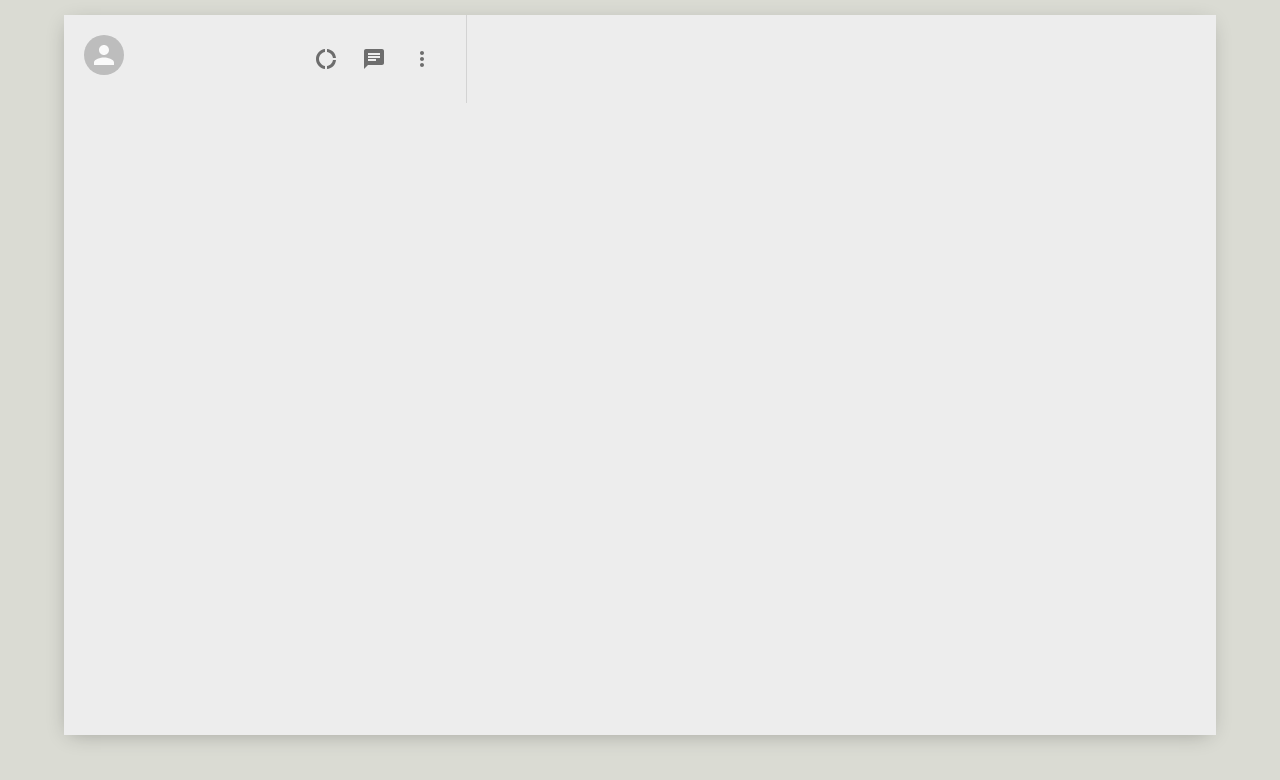
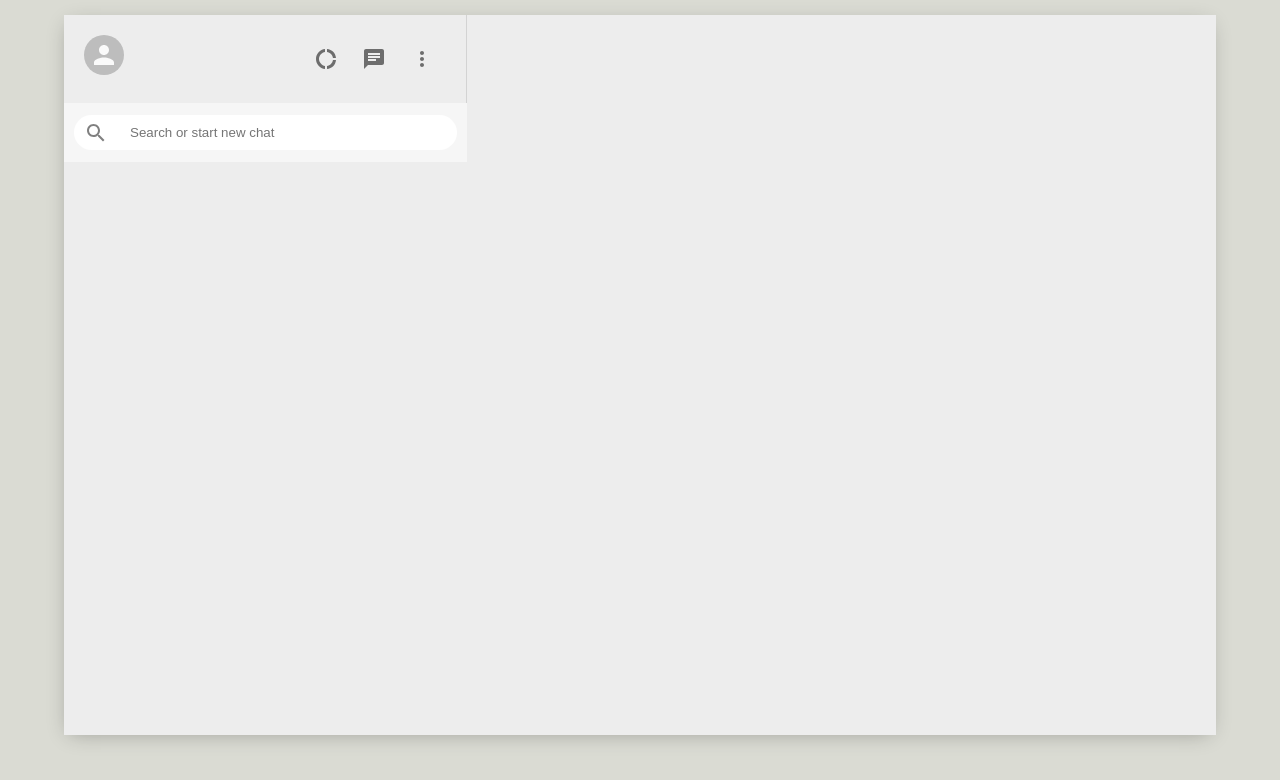
Before and after one commit to aradhya-gupta/WhatsApp_Clone, a React (Create React App) app: page / in a window 1280 px wide. Shown: the top 780 px of the page. Built offline with nearby package versions, Linux system fonts and the light colour scheme.

Commit message:
Add searchbar below sidebar header

```diff
--- a/src/Sidebar.css
+++ b/src/Sidebar.css
@@ -19,3 +19,30 @@
     margin: 2vw;
     font-size: 24px !important;
 }
+
+.sidebar__search{
+    display: flex;
+    align-items: center;
+    background-color: #f6f6f6;
+    height:39px;
+    padding: 10px;
+}
+
+.sidebar__searchContainer{
+    display: flex;
+    align-items: center;
+    background-color: white;
+    width: 100%;
+    height: 35px;
+    border-radius: 20px;
+}
+
+.sidebar__searchContainer > input{
+    border: none;
+    margin-left: 10px;
+}
+
+.sidebar__searchContainer > .MuiSvgIcon-root{
+    color:gray;
+    padding: 10px;
+}
--- a/src/Sidebar.js
+++ b/src/Sidebar.js
@@ -3,7 +3,7 @@
 import ChatIcon from '@material-ui/icons/Chat'
 import DonutLargeIcon from "@material-ui/icons/DonutLarge"
 import MoreVertIcon from "@material-ui/icons/MoreVert"
-
+import {SearchOutlined} from "@material-ui/icons"
 import './Sidebar.css'
 export default function Sidebar() {
     return (
@@ -22,8 +22,11 @@
                     </IconButton>
                 </div>
             </div>
-            <div className="sidebar__searchbar">
-
+            <div className="sidebar__search">
+                <div className="sidebar__searchContainer">
+                    <SearchOutlined />
+                    <input placeholder="Search or start new chat" type="text"/>
+                </div>
             </div>
             <div className="sidebar__chats">
 
```
